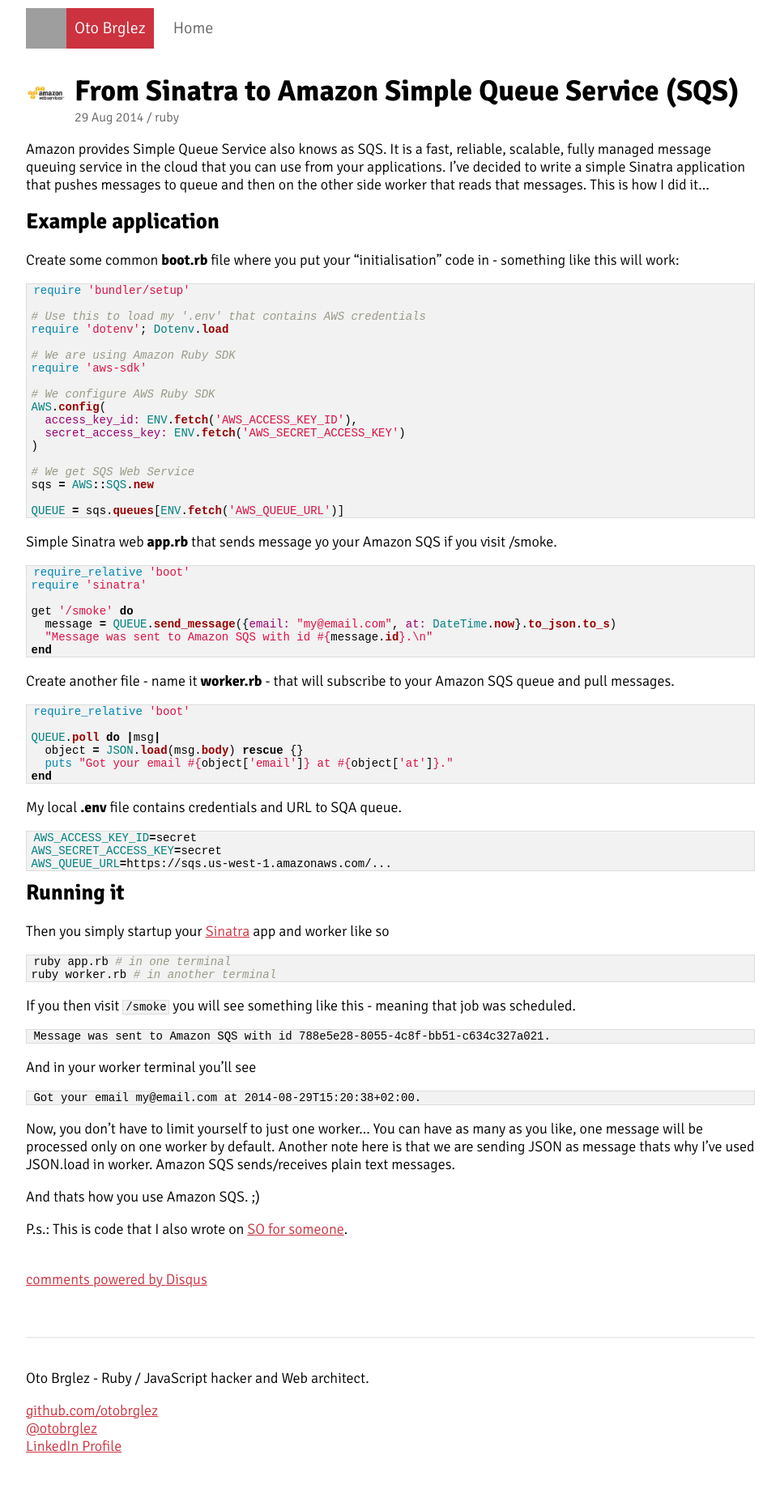
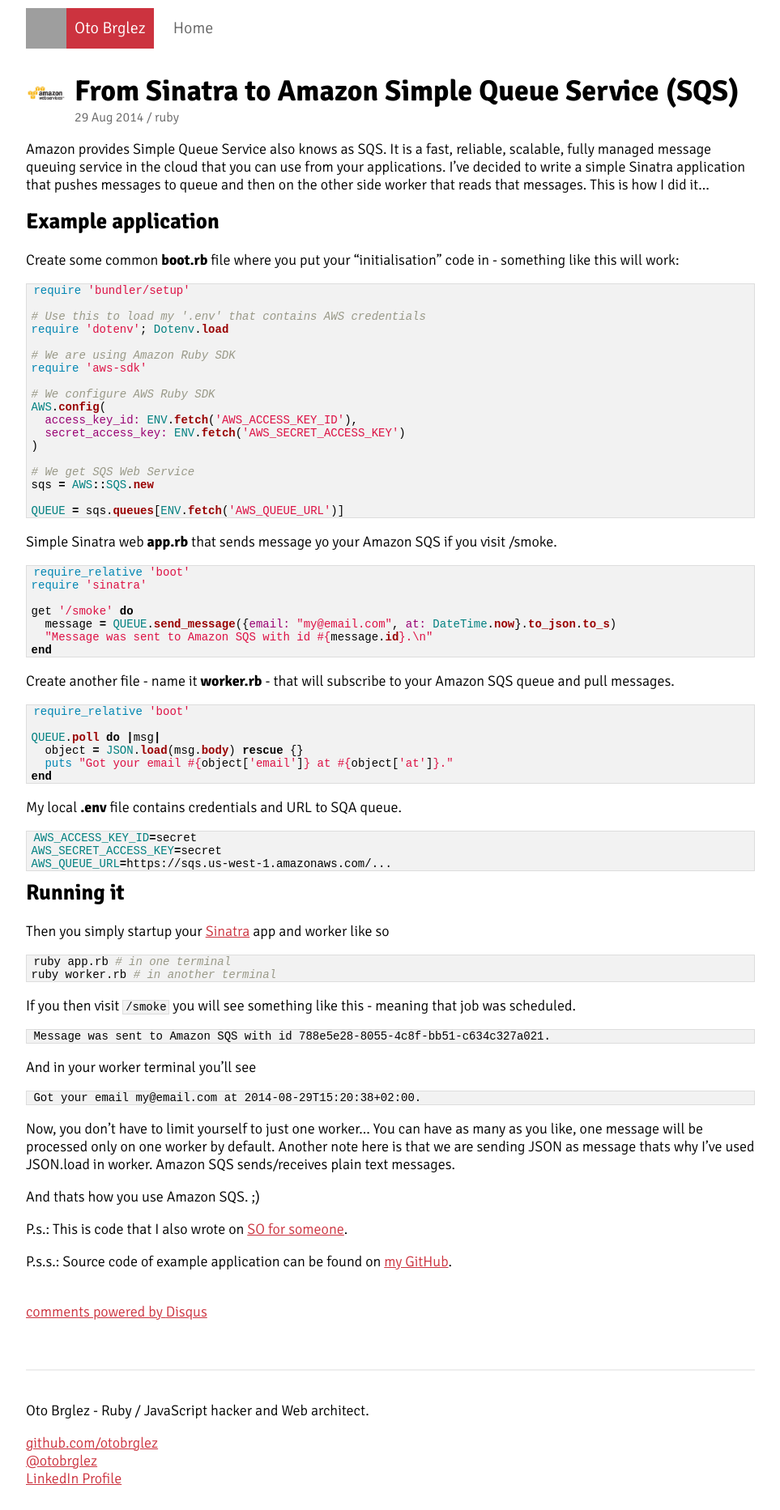
Before and after one commit to otobrglez/otobrglez.github.com, a Jekyll site: the page built from _posts/2014-08-29-ruby-sinatra-amazon-sqs-sdk.md, in a window 1280 px wide. Shown: the whole page at 81% size, without its empty margins (158-1121 px from the left). Built offline with Jekyll 4.4.1, drawn with Linux system fonts in a browser that asks for light colours; Markdown is read by kramdown in place of the engine named in the settings; comment, search, counter and statistics services are not loaded; before the commit the page ends 1825 px from its top, so only the background shows below that; grey boxes are pictures that could not be loaded.

Commit message:
Update 2014-08-29-ruby-sinatra-amazon-sqs-sdk.md

```diff
--- a/_posts/2014-08-29-ruby-sinatra-amazon-sqs-sdk.md
+++ b/_posts/2014-08-29-ruby-sinatra-amazon-sqs-sdk.md
@@ -96,4 +96,6 @@
 
 P.s.: This is code that I also wrote on [SO for someone](http://stackoverflow.com/questions/25567349/run-ruby-task-whenever-amazon-sqs-queue-is-updated).
 
+P.s.s.: Source code of example application can be found on [my GitHub](https://github.com/otobrglez/sinatra-amazon-sqs).
+
 [Sinatra]: http://www.sinatrarb.com/
```
